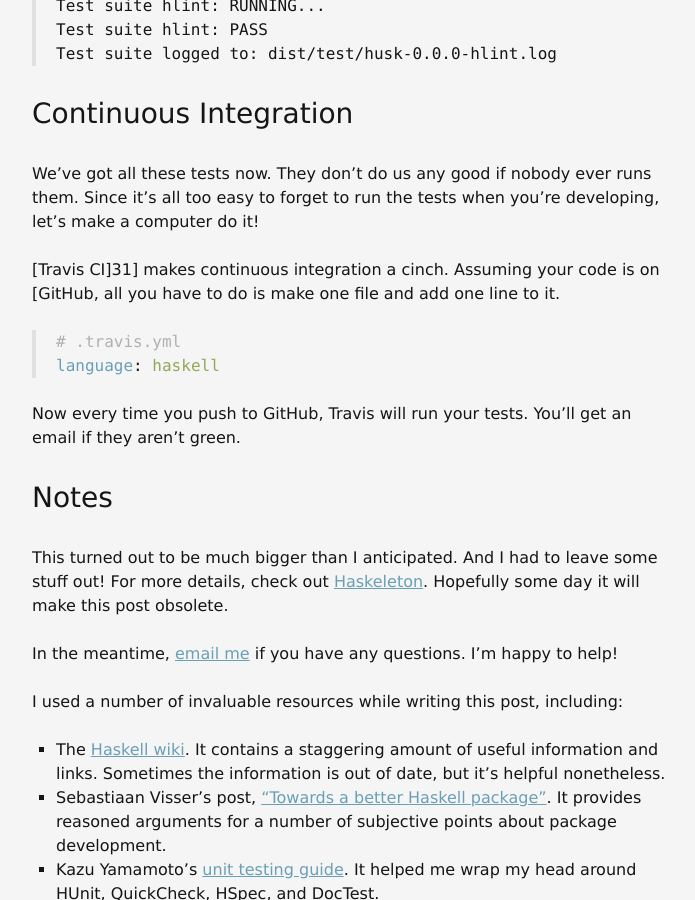
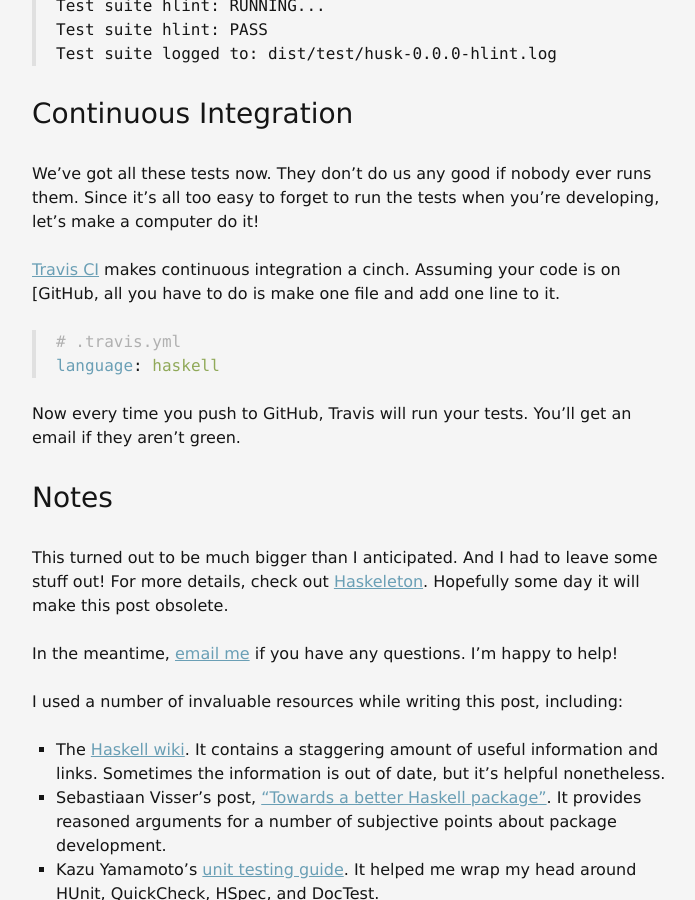
Before and after one commit to tfausak/tfausak.github.io, a Jekyll site: the page built from _posts/2014-03-04-haskeleton-a-haskell-project-skeleton.md, in a window 1280 px wide and 900 px high, scrolled down 14646 px. Shown: the whole window, without its empty margins (288-983 px from the left). Built offline with Jekyll 4.4.1, drawn with Linux system fonts in a browser that asks for light colours; comment, search, counter and statistics services are not loaded.

Commit message:
Update 2014-03-04-haskeleton-a-haskell-project-skeleton.md
Fix typo in Travis CI link

```diff
--- a/_posts/2014-03-04-haskeleton-a-haskell-project-skeleton.md
+++ b/_posts/2014-03-04-haskeleton-a-haskell-project-skeleton.md
@@ -684,7 +684,7 @@ We've got all these tests now. They don't do us any good if nobody ever runs
 them. Since it's all too easy to forget to run the tests when you're
 developing, let's make a computer do it!
 
-[Travis CI]31] makes continuous integration a cinch. Assuming your code is on
+[Travis CI][31] makes continuous integration a cinch. Assuming your code is on
 [GitHub, all you have to do is make one file and add one line to it.
 
 {% highlight yaml %}
```
